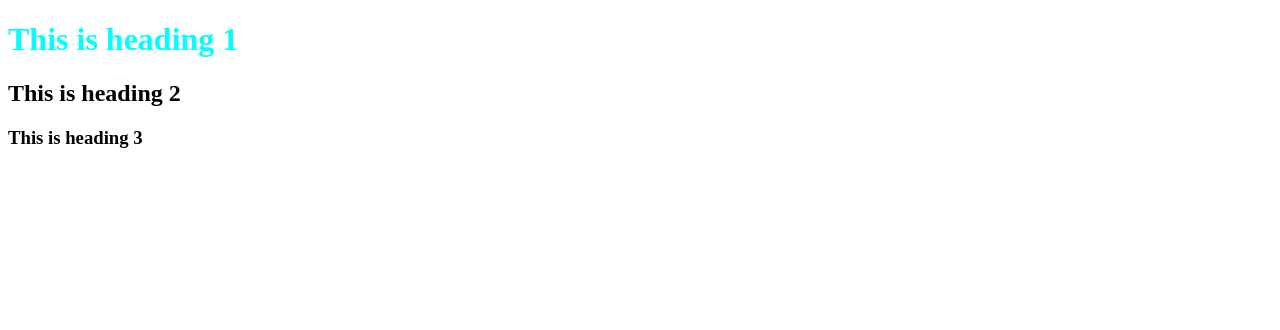
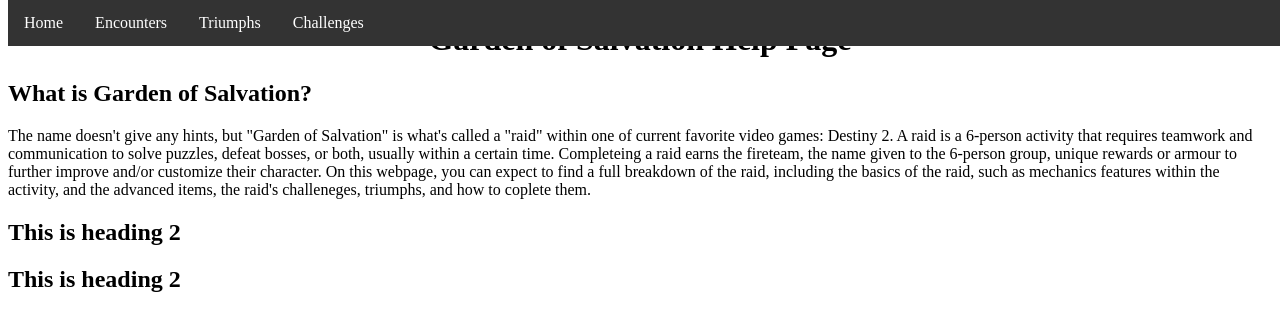
Before and after one commit to cterry07/cterry07, a plain HTML site: page My_Webpage.html in a window 1280 px wide. Drawn offline with Linux system fonts and the light colour scheme.

Commit message:
My_Webpage.html

```diff
--- a/My_Webpage.html
+++ b/My_Webpage.html
@@ -1,11 +1,62 @@
 <!DOCTYPE html>
 <html>
+    <style>
+        ul {
+          list-style-type: none;
+          margin: 0;
+          padding: 0;
+          overflow: hidden;
+          background-color: #333;
+          position: fixed;
+          top: 0;
+          width: 100%;
+        }
+
+        li {
+          float: left;
+        }
+
+        li a {
+          display: block;
+          color: white;
+          text-align: center;
+          padding: 14px 16px;
+          text-decoration: none;
+        }
+
+        li a:hover {
+          background-color: #000000;
+        }
+        </style>
     <head>
-        <title>My Webpage</title>
+      <style>
+        h1 {text-align: center;}
+      </style>
+      <h1>Garden of Salvation Help Page</h1>
+      <body>
+          <ul>
+              <li><a class="active" href="#home">Home</a></li>
+              <li><a href="#">Encounters</a></li>
+              <li><a href="#">Triumphs</a></li>
+              <li><a href="#">Challenges</a></li>
+            </ul>
+            <article>
+              <h2>What is Garden of Salvation?</h1>
+              <p>
+                The name doesn't give any hints, but "Garden of Salvation" is what's called a "raid" within one of current favorite video games: Destiny 2.
+                A raid is a 6-person activity that requires teamwork and communication to solve puzzles, defeat bosses, or both, usually within a certain time.
+                Completeing a raid earns the fireteam, the name given to the 6-person group, unique rewards or armour to further improve and/or customize their character.
+                On this webpage, you can expect to find a full breakdown of the raid, including the basics of the raid, such as mechanics features within the activity, and the
+                advanced items, the raid's challeneges, triumphs, and how to coplete them.
+              </p>
+            </article>
+            <article>
+              <h2>This is heading 2</h2>
+            </article>
+            <article>
+            <h2>This is heading 2</h2>
+            </article>
+      </body>
     </head>
-    <body>
-        <h1 style="color:aqua">This is heading 1</h1>
-        <h2>This is heading 2</h2>
-        <h3>This is heading 3</h3>
-    </body>
+
 </html>
```
